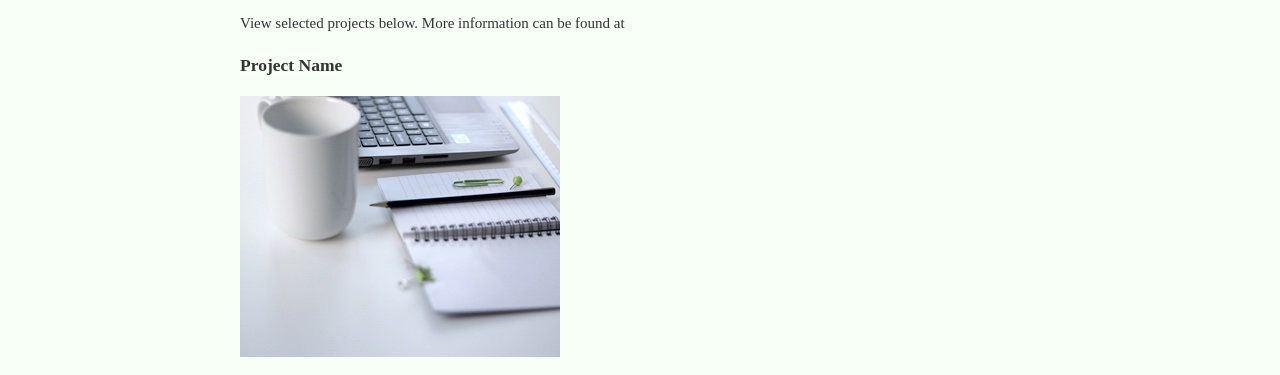
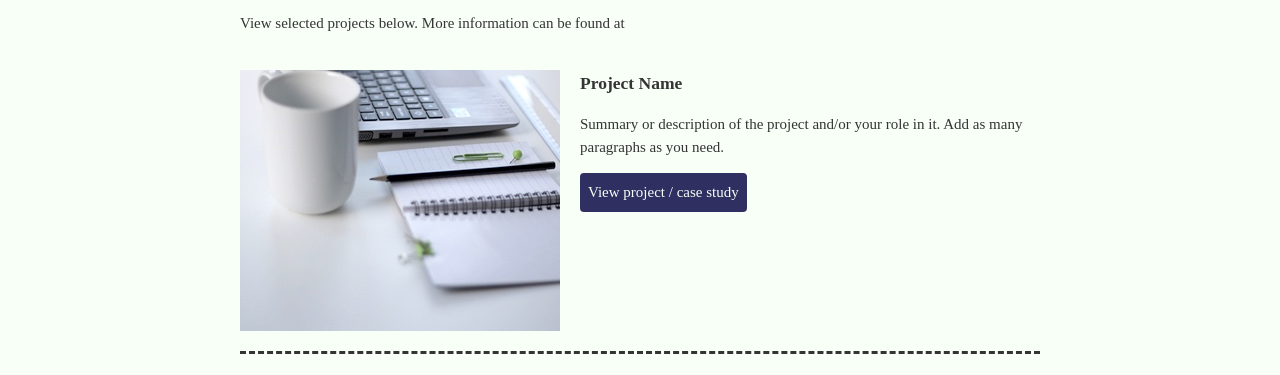
Before and after one commit to lovetocode/portfolio, a plain HTML site: page index.html in a window 1280 px wide. Shown: the part 553-928 px from the top of the page. Drawn offline with Linux system fonts and the light colour scheme.

Commit message:
worked on css for project sections

```diff
--- a/css/portfolio.css
+++ b/css/portfolio.css
@@ -69,6 +69,20 @@ header {
  background: rgba(47,48,97, 80%);
 }
 
+.project-item {
+  overflow: hidden;
+  border-bottom: 3px dashed;
+  padding: 20px 0;
+  }
+
+.project-item img{
+ float: left;
+ margin-right: 20px;
+ }
+
+.project-item h3{
+ margin-top: 0;
+ }
 
 /* WORK EXPERIENCE
 ------------------------*/
--- a/index.html
+++ b/index.html
@@ -25,9 +25,9 @@
           <h2>Featured Projects</h2>
           <p>View selected projects below. More information can be found at
           <!-- Copy the whole <section> block to add more projects. -->
-          <section class="projects">
+          <section class="project-item">
+          <img src="images/thumbnail-2.jpg" alt="description of image">
               <h3>Project Name</h3>
-              <img src="images/thumbnail-2.jpg" alt="description of image">
               <p>Summary or description of the project and/or your role in it. Add as many paragraphs as you need.</p>
               <a class="btn" href="#" target="_blank">View project / case study</a>
             </section>
```
